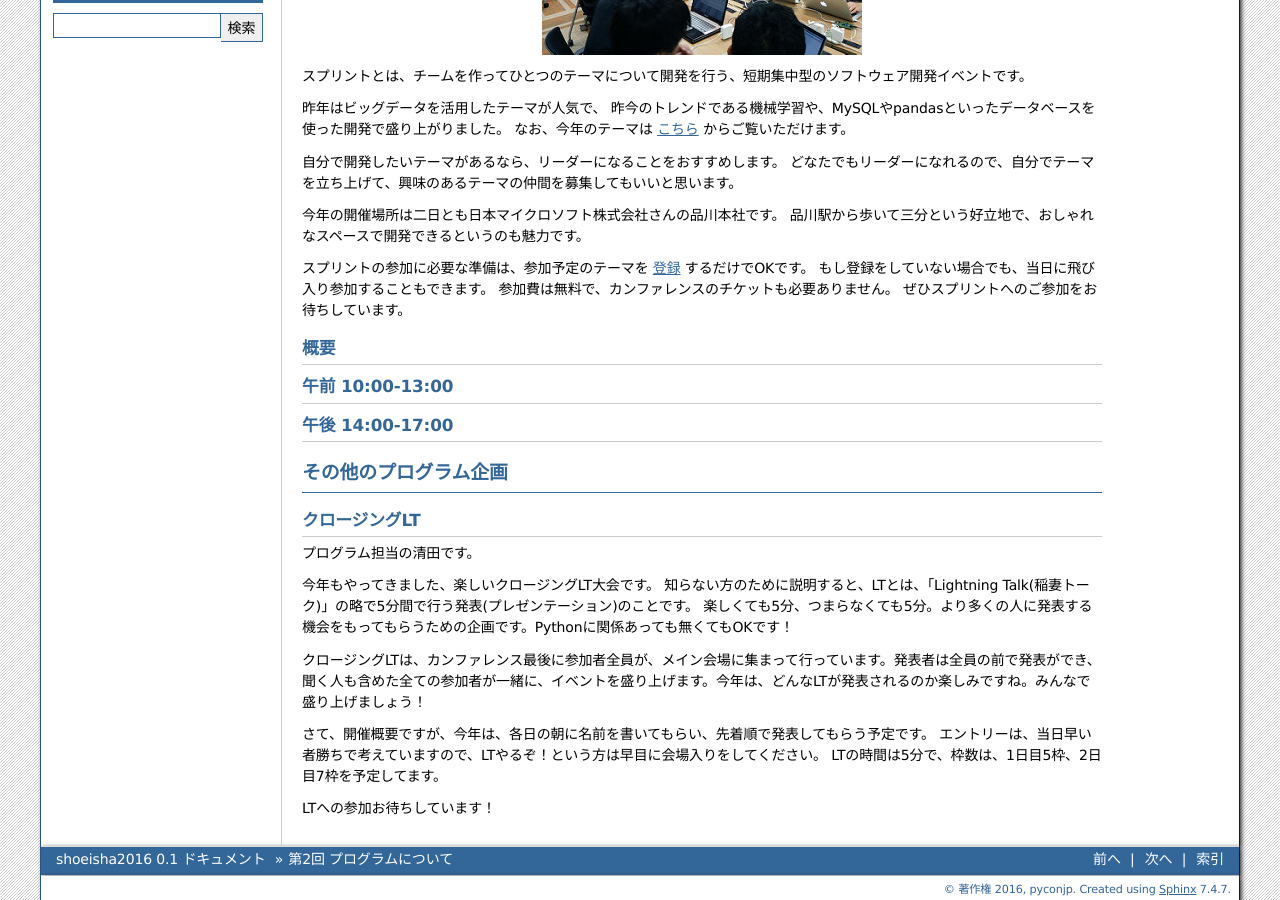
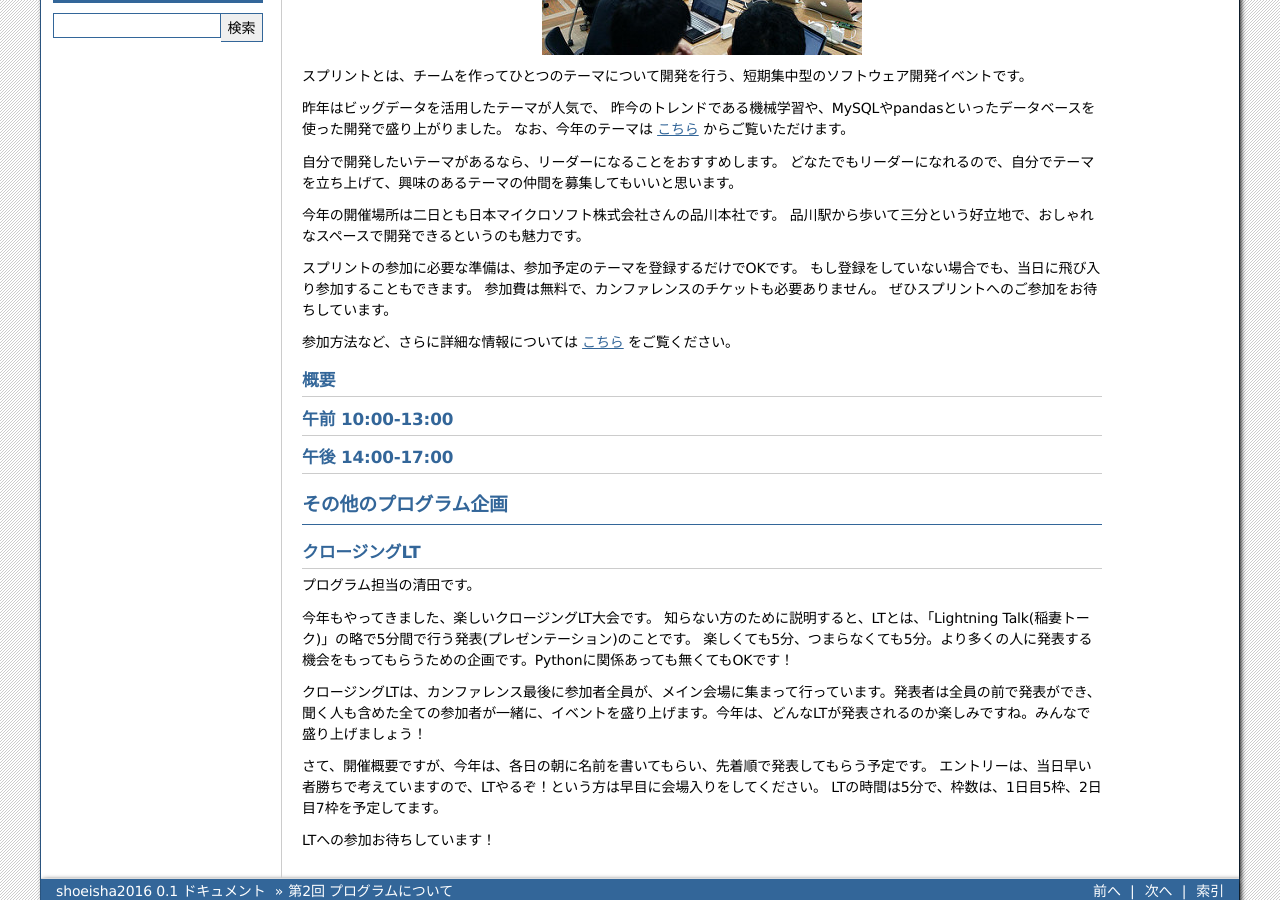
Before and after one commit to pyconjp/shoeisha2016, a Sphinx documentation site: the page built from source/beforereport_02_program.rst, in a window 1280 px wide and 900 px high, scrolled down 727 px. Built offline with Sphinx 7.4.7, drawn with Linux system fonts in a browser that asks for light colours.

Commit message:
change some sentence

```diff
--- a/source/beforereport_02_program.rst
+++ b/source/beforereport_02_program.rst
@@ -35,7 +35,7 @@
 
 昨年はビッグデータを活用したテーマが人気で、
 昨今のトレンドである機械学習や、MySQLやpandasといったデータベースを使った開発で盛り上がりました。
-なお、今年のテーマは `こちら <https://pycon.jp/2016/ja/events/sprint/>`_ からご覧いただけます。
+なお、今年のテーマは `こちら <https://docs.google.com/spreadsheets/d/1mNDF7840gs-CmQM9NZPq2rIU8ESFv9ckofDUYRxpTPw/edit#gid=0>`_ からご覧いただけます。
 
 自分で開発したいテーマがあるなら、リーダーになることをおすすめします。
 どなたでもリーダーになれるので、自分でテーマを立ち上げて、興味のあるテーマの仲間を募集してもいいと思います。
@@ -43,10 +43,12 @@
 今年の開催場所は二日とも日本マイクロソフト株式会社さんの品川本社です。
 品川駅から歩いて三分という好立地で、おしゃれなスペースで開発できるというのも魅力です。
 
-スプリントの参加に必要な準備は、参加予定のテーマを `登録 <https://pycon.jp/2016/ja/events/sprint/>`_ するだけでOKです。
+スプリントの参加に必要な準備は、参加予定のテーマを登録するだけでOKです。
 もし登録をしていない場合でも、当日に飛び入り参加することもできます。
 参加費は無料で、カンファレンスのチケットも必要ありません。
 ぜひスプリントへのご参加をお待ちしています。
+
+参加方法など、さらに詳細な情報については `こちら <https://pycon.jp/2016/ja/events/sprint/>`_ をご覧ください。
 
 概要
 ----------
```
